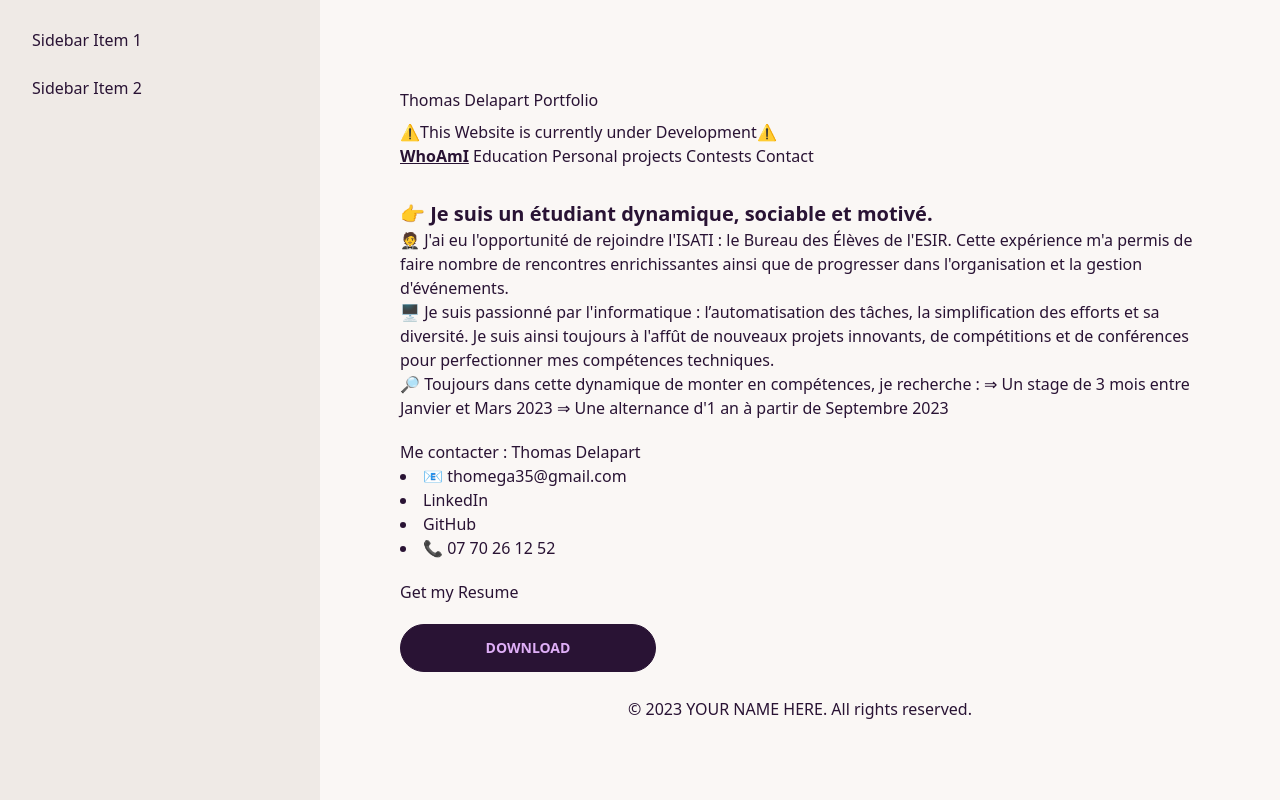
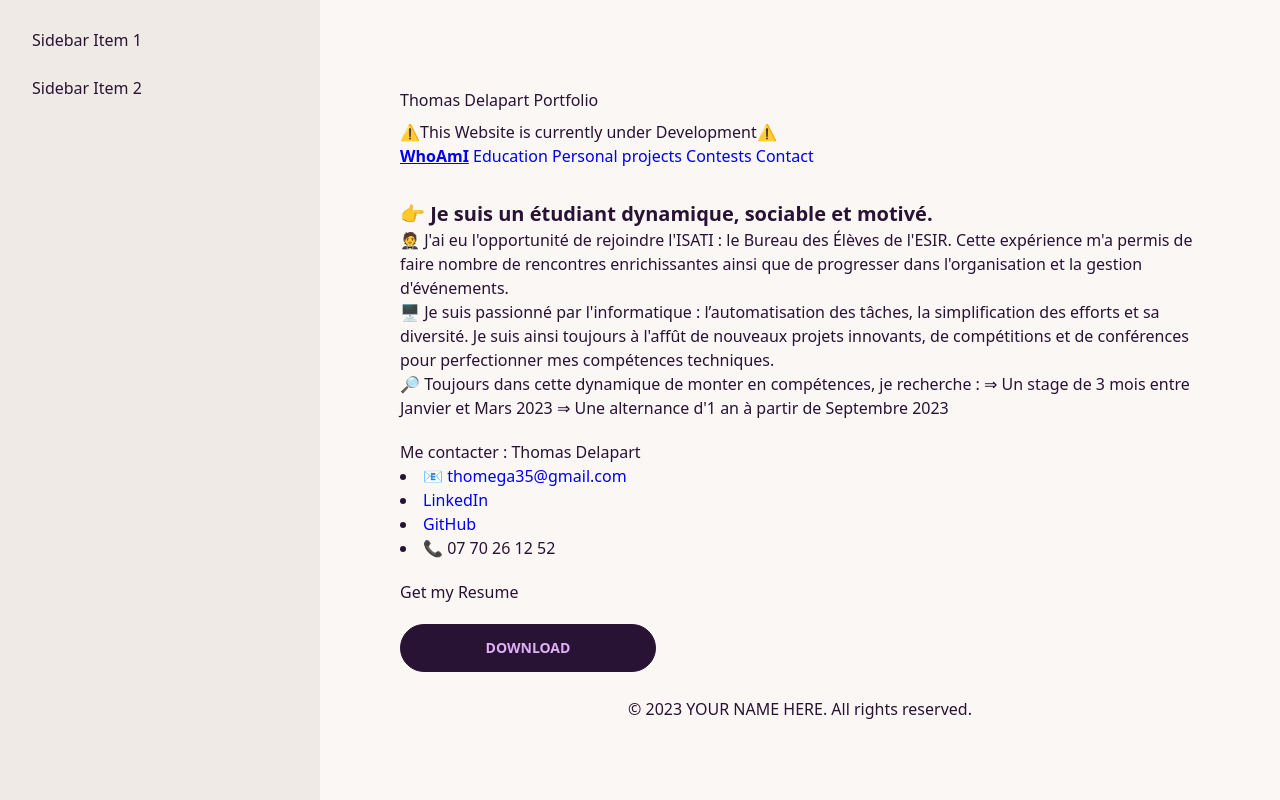
Before and after one commit to Thomega35/Vercel-WebSite, an Astro site: page / in a window 1280 px wide. Built offline with nearby package versions, Linux system fonts and the light colour scheme; Astro itself is replaced by a stand-in of ours.

Commit message:
💄 Fix Cody Issue with CSS

```diff
--- a/src/styles/global.css
+++ b/src/styles/global.css
@@ -1,3 +1,6 @@
 @tailwind base;
 @tailwind components;
 @tailwind utilities;
+
+:link { color: #0000EE; }
+:visited { color: #551A8B; }
```
